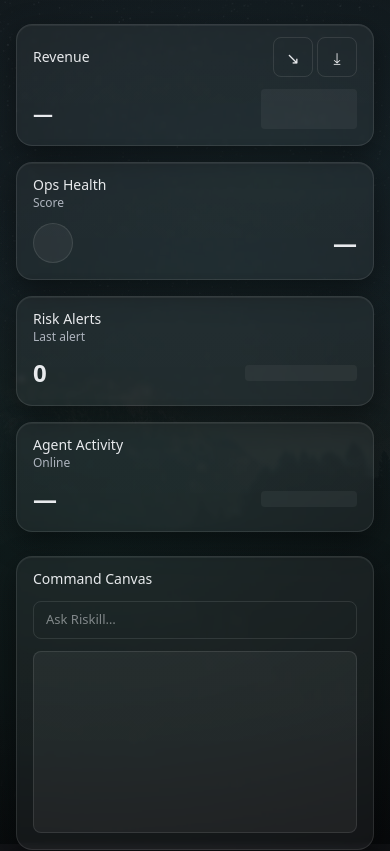
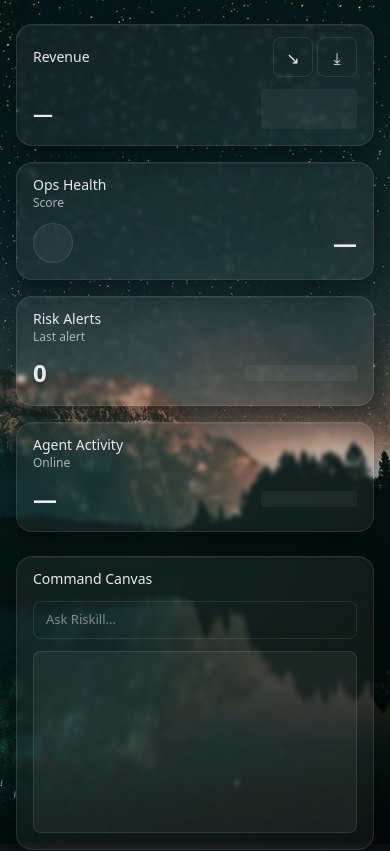
Before and after one commit to rolodexter/riskill-intro, a React (Vite) app in the folder riskill-cinematic/: page / in a window 390 px wide. Shown: the top 851 px of the page. Built offline with nearby package versions, Linux system fonts and the light colour scheme.

Commit message:
feat(bg): set raw background as default; overlays opt-in via ?bg=overlay; soften overlays; fix nested button warning in CardWidget

```diff
--- a/riskill-cinematic/src/components/landing/GradientBackdrop.tsx
+++ b/riskill-cinematic/src/components/landing/GradientBackdrop.tsx
@@ -1,8 +1,12 @@
 import { BG_URL } from "../../theme/bg";
 
 export default function GradientBackdrop(){
+  // Default to raw background (no darkening overlays) unless explicitly opting into overlays via bg=overlay.
+  const useOverlay = typeof window !== "undefined" && (
+    window.location.search.includes("bg=overlay") || window.location.hash.includes("bg=overlay")
+  );
   return (
-    <div aria-hidden className="fixed inset-0 -z-10 bg-onyx-vista">
+    <div aria-hidden className={`fixed inset-0 z-0 pointer-events-none ${useOverlay ? 'bg-onyx-vista' : 'bg-onyx-vista-raw'}`}>
       <img src={BG_URL} alt="" className="w-0 h-0 opacity-0" loading="eager" />
       <div
         className="absolute inset-0 mix-blend-screen pointer-events-none"
--- a/riskill-cinematic/src/index.css
+++ b/riskill-cinematic/src/index.css
@@ -38,12 +38,20 @@ body{background: var(--bg-grad); color: var(--color-textPri);}
 /* Background: dark nature vista with overlay gradients */
 .bg-onyx-vista{
   background:
-    radial-gradient(1200px 800px at 25% 10%, rgba(18,22,26,.85), rgba(7,8,10,.96)),
-    linear-gradient(180deg, rgba(0,0,0,.35), rgba(0,0,0,.65)),
+    radial-gradient(1200px 800px at 25% 10%, rgba(18,22,26,.55), rgba(7,8,10,.85)),
+    linear-gradient(180deg, rgba(0,0,0,.18), rgba(0,0,0,.30)),
     url('/assets/bg/nature-vista-dark.jpg') center/cover no-repeat fixed;
 }
 @media (max-width: 480px){
   .bg-onyx-vista{ background-attachment: scroll; }
+}
+
+/* Debug/validation: background image without overlays */
+.bg-onyx-vista-raw{
+  background: url('/assets/bg/nature-vista-dark.jpg') center/cover no-repeat fixed;
+}
+@media (max-width: 480px){
+  .bg-onyx-vista-raw{ background-attachment: scroll; }
 }
 
 @media (prefers-reduced-motion: reduce){
--- a/riskill-cinematic/src/widgets/CardWidget.tsx
+++ b/riskill-cinematic/src/widgets/CardWidget.tsx
@@ -70,9 +70,18 @@ export default function CardWidget({
   if (!interactive) return content;
 
   return (
-    <motion.button
-      type="button"
+    <motion.div
+      role="button"
+      aria-label={title ? `${title} card` : "Card"}
+      tabIndex={0}
       onClick={onPrimaryAction}
+      onKeyDown={(e) => {
+        if (!onPrimaryAction) return;
+        if (e.key === "Enter" || e.key === " ") {
+          e.preventDefault();
+          onPrimaryAction();
+        }
+      }}
       className="w-full text-left rounded-2xl focus:outline-none"
       initial={false}
       whileHover={{ y: -2, scale: 1.01 }}
@@ -80,6 +89,6 @@ export default function CardWidget({
       transition={{ duration: 0.18, ease: [0.2, 0.8, 0.2, 1] }}
     >
       {content}
-    </motion.button>
+    </motion.div>
   );
 }
```
Also changed, not shown: 1 other file (tests, documents, lock files or other folders).
